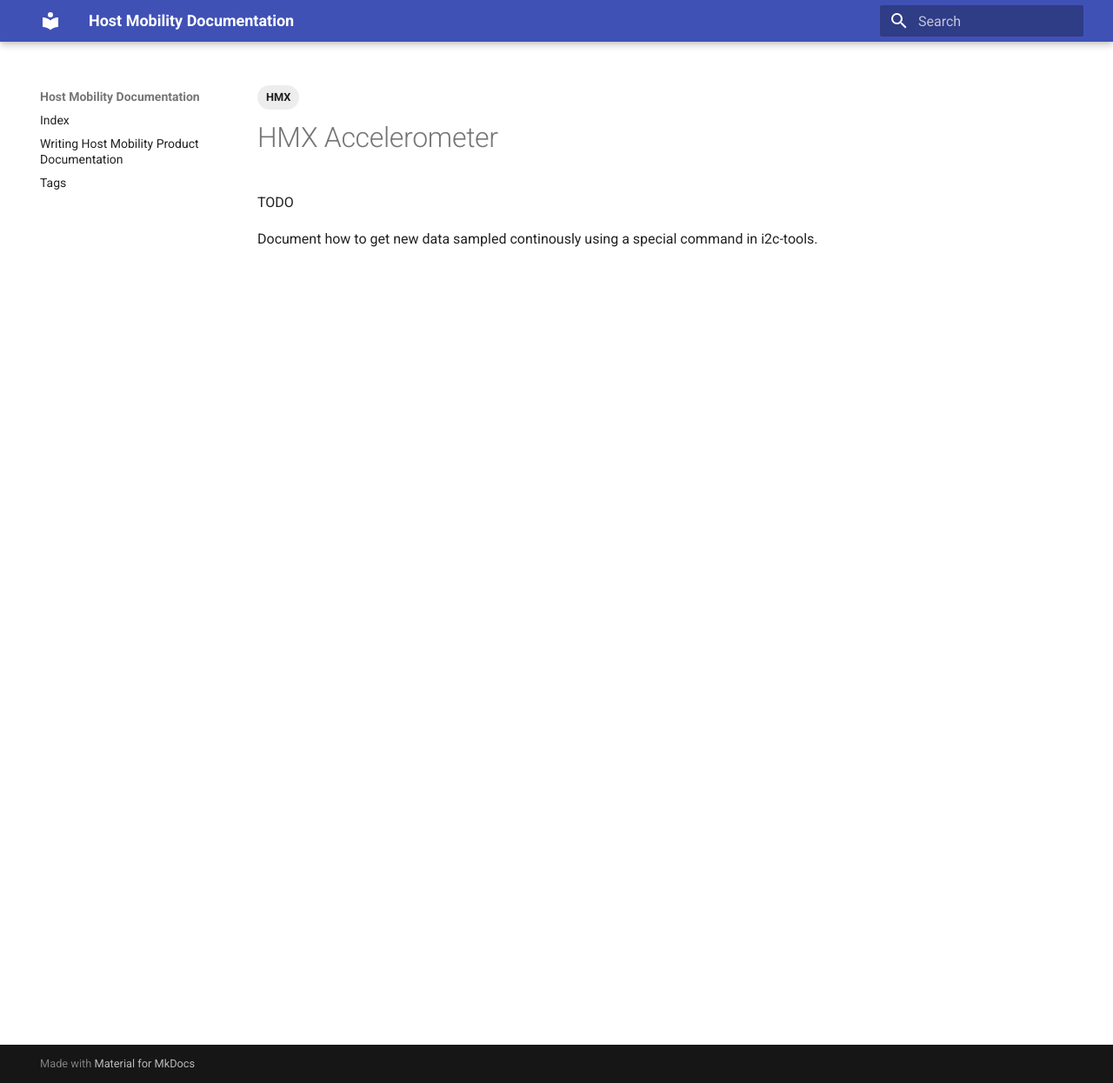
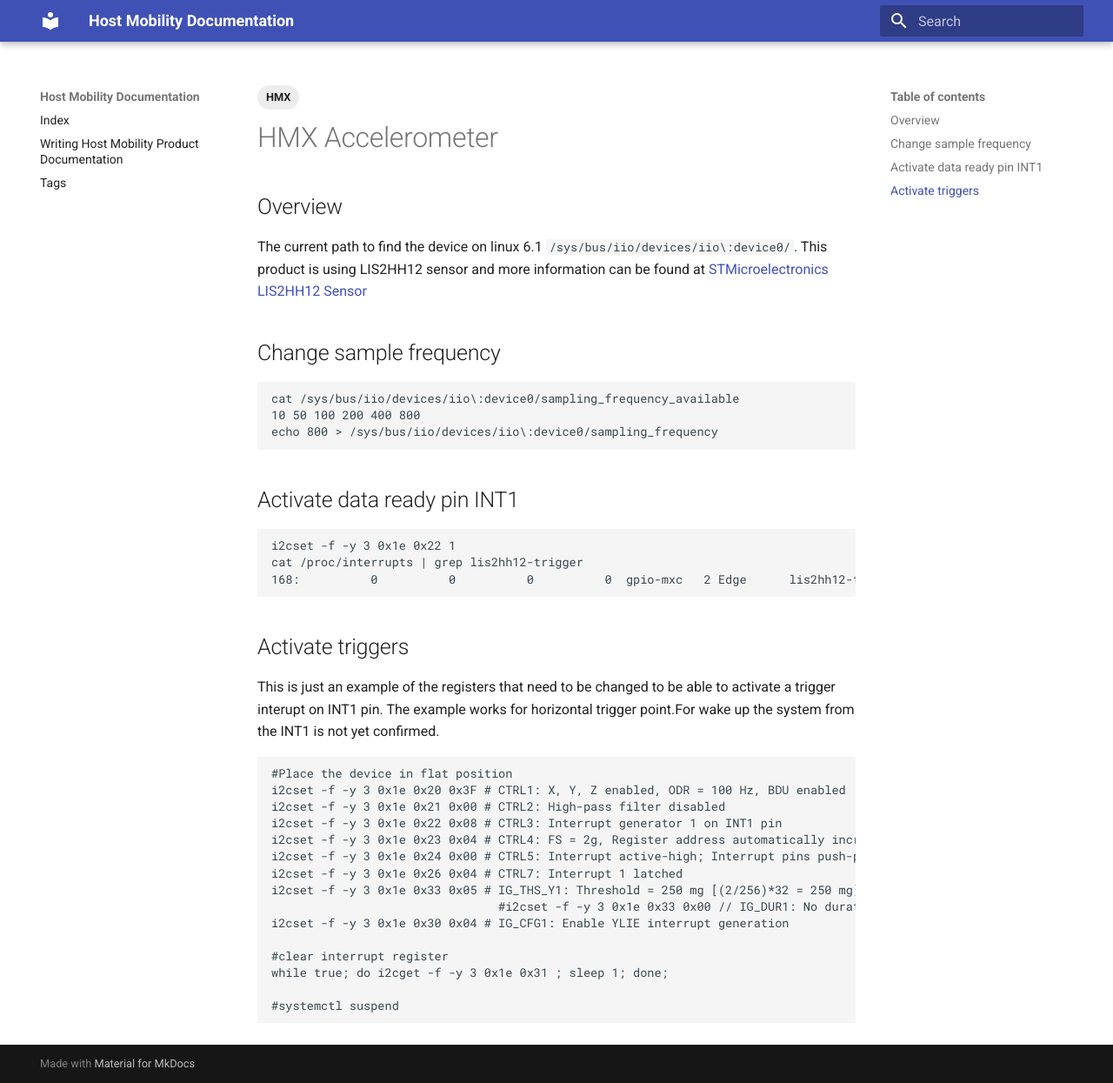
Before and after one commit to hostmobility/documentation, an MkDocs documentation site: the page built from docs/interfaces/hmx/accelerometer.md, in a window 1280 px wide and 1245 px high. Shown: the whole window at 87% size. Built offline with MkDocs 1.6.1 and Material for MkDocs 9.7.7, drawn with Linux system fonts in a browser that asks for light colours.

Commit message:
HMX: add Accelerometer page

````diff
--- a/docs/interfaces/hmx/accelerometer.md
+++ b/docs/interfaces/hmx/accelerometer.md
@@ -4,6 +4,40 @@
     - HMX
 ---
 
-TODO
+## Overview
+The current path to find the device on linux 6.1 `/sys/bus/iio/devices/iio\:device0/`.
+This product is using LIS2HH12 sensor and more information can be found at
+[STMicroelectronics LIS2HH12 Sensor](https://www.st.com/en/mems-and-sensors/lis2hh12.html)
 
-Document how to get new data sampled continously using a special command in i2c-tools.
+## Change sample frequency
+```
+cat /sys/bus/iio/devices/iio\:device0/sampling_frequency_available
+10 50 100 200 400 800
+echo 800 > /sys/bus/iio/devices/iio\:device0/sampling_frequency
+```
+## Activate data ready pin INT1
+```bash
+i2cset -f -y 3 0x1e 0x22 1
+cat /proc/interrupts | grep lis2hh12-trigger
+168:          0          0          0          0  gpio-mxc   2 Edge      lis2hh12-trigger
+```
+
+## Activate triggers
+This is just an example of the registers that need to be changed to be able to activate a trigger interupt on INT1 pin. The example works for horizontal trigger point.For wake up the system from the INT1 is not yet confirmed.
+```bash
+#Place the device in flat position
+i2cset -f -y 3 0x1e 0x20 0x3F # CTRL1: X, Y, Z enabled, ODR = 100 Hz, BDU enabled
+i2cset -f -y 3 0x1e 0x21 0x00 # CTRL2: High-pass filter disabled
+i2cset -f -y 3 0x1e 0x22 0x08 # CTRL3: Interrupt generator 1 on INT1 pin
+i2cset -f -y 3 0x1e 0x23 0x04 # CTRL4: FS = 2g, Register address automatically incremented during a multiple byte access with a serial interface
+i2cset -f -y 3 0x1e 0x24 0x00 # CTRL5: Interrupt active-high; Interrupt pins push-pull configuration
+i2cset -f -y 3 0x1e 0x26 0x04 # CTRL7: Interrupt 1 latched
+i2cset -f -y 3 0x1e 0x33 0x05 # IG_THS_Y1: Threshold = 250 mg [(2/256)*32 = 250 mg] =0x20 . 0x05?
+								#i2cset -f -y 3 0x1e 0x33 0x00 // IG_DUR1: No duration
+i2cset -f -y 3 0x1e 0x30 0x04 # IG_CFG1: Enable YLIE interrupt generation
+
+#clear interrupt register
+while true; do i2cget -f -y 3 0x1e 0x31 ; sleep 1; done;
+
+#systemctl suspend
+```
````
